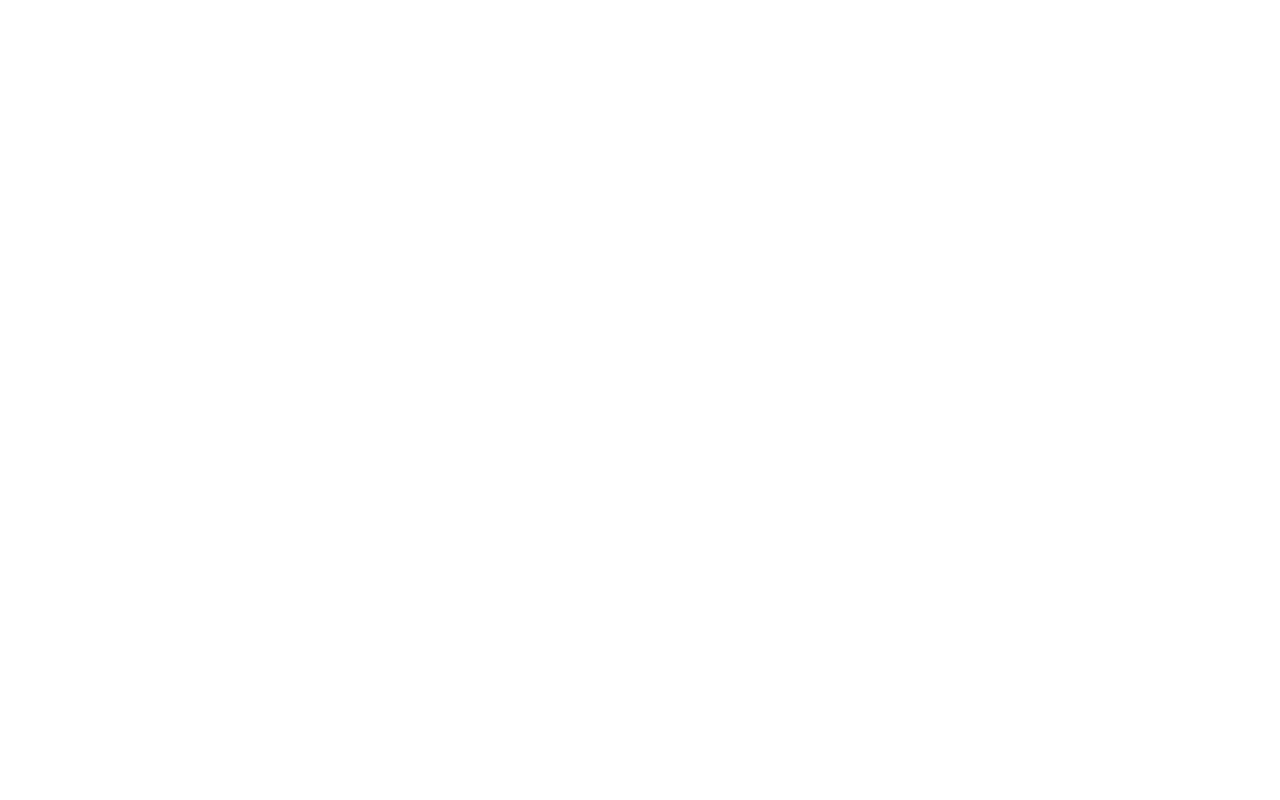
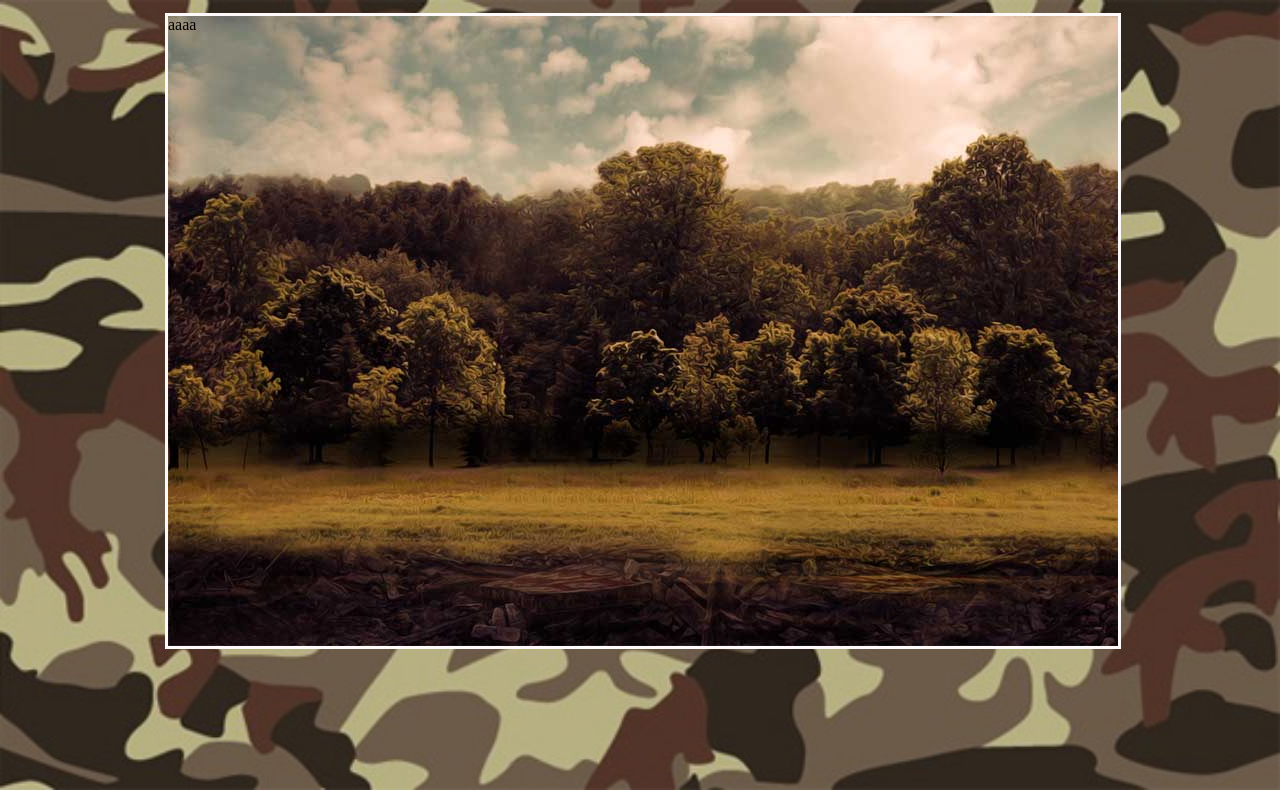
Before and after one commit to LagAntunes/JOGO-DE-NAVES-BOOTCAMP-DIO, a plain HTML site: page jogo.html in a window 1280 px wide. Drawn offline with Linux system fonts and the light colour scheme.

Commit message:
adicionando divs e tela de jogo

```diff
--- a/css/jogo.css
+++ b/css/jogo.css
@@ -0,0 +1,27 @@
+* {
+    padding: 0;
+    margin: 0 auto;
+}
+
+body {
+    background-image: url("../imagens/fundo.jpg");
+    background-repeat: no-repeat;
+    background-size: cover;
+}
+
+.container {
+    width: 950px;
+    height: auto;
+    position: relative;
+    margin-left: auto;
+    margin-right: auto;
+    margin-top: 1%;
+    background-color: white;
+}
+
+.fundo-game {
+    width: 950px;
+    height: 630px;
+    background-image: url("../imagens/fundo_game.jpg");
+    border: 3px solid snow;
+}
--- a/jogo.html
+++ b/jogo.html
@@ -7,7 +7,12 @@
         <link rel="stylesheet" href="./css/jogo.css">
         <title>Jogo de Naves - Bootcamp da DIO</title>
     </head>
+
     <body>
-
+        <div class="container">
+            <div class="fundo-game">
+                aaaa
+            </div>
+        </div>
     </body>
 </html>
```
Also changed, not shown: index.html (+1 -0 lines). Lines whose indentation alone changed are shown as unchanged.
